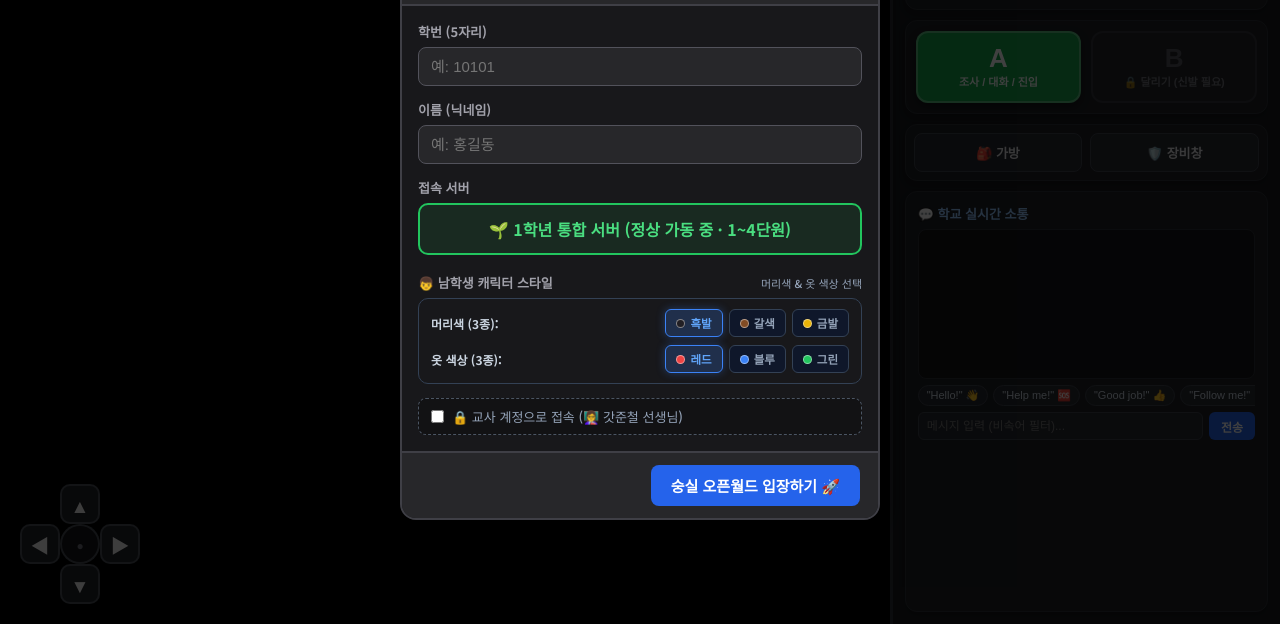
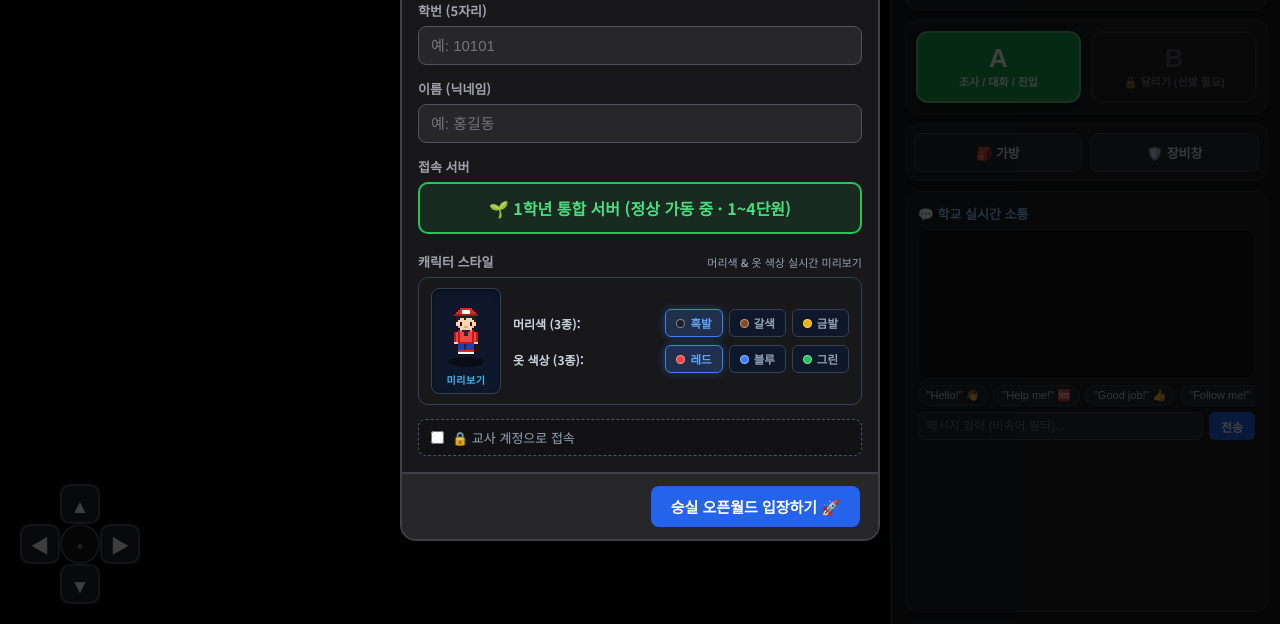
Before and after one commit to needcoffee-source/soongsil-english-rpg, a website: page public/index.html in a window 1280 px wide. Shown: the part 176-800 px from the top of the page. Drawn offline with nearby package versions, Linux system fonts and the light colour scheme; a web font is replaced by a local one.

Commit message:
feat: Add live character preview canvas, rename to '캐릭터 스타일', clean teacher checkbox label, and update password to 03220322

```diff
--- a/public/index.html
+++ b/public/index.html
@@ -202,13 +202,21 @@
         </div>
         <input type="hidden" id="selected-avatar" value="student_m1">
 
-        <!-- Student Customization (남학생 머리색 3종 & 옷색상 3종) -->
+        <!-- Student Customization (머리색 3종 & 옷색상 3종) -->
         <div id="student-customization-box" class="input-group" style="margin-top: 4px;">
           <label style="display:flex; justify-content:space-between; align-items:center;">
-            <span>👦 남학생 캐릭터 스타일</span>
-            <span style="font-size:11px; color:#94a3b8; font-weight:normal;">머리색 & 옷 색상 선택</span>
+            <span>캐릭터 스타일</span>
+            <span style="font-size:11px; color:#94a3b8; font-weight:normal;">머리색 & 옷 색상 실시간 미리보기</span>
           </label>
-          <div style="background:#18181b; border:1.5px solid #334155; border-radius:10px; padding:10px 12px; display:flex; flex-direction:column; gap:8px;">
+          <div style="background:#18181b; border:1.5px solid #334155; border-radius:10px; padding:10px 12px; display:flex; align-items:center; gap:12px;">
+            <!-- Left: Live Character Preview Canvas -->
+            <div style="display:flex; flex-direction:column; align-items:center; justify-content:center; background:#0f172a; border:1.5px solid #334155; border-radius:8px; padding:6px 6px; min-width:68px; box-shadow:inset 0 2px 4px rgba(0,0,0,0.5);">
+              <canvas id="custom-char-preview" width="56" height="74" style="width:56px; height:74px; image-rendering:pixelated; display:block;"></canvas>
+              <span id="custom-preview-tag" style="font-size:10px; color:#38bdf8; font-weight:700; margin-top:3px; letter-spacing:0.5px;">미리보기</span>
+            </div>
+
+            <!-- Right: Color Options -->
+            <div style="flex:1; display:flex; flex-direction:column; gap:8px;">
               <!-- Hair color 3 kinds -->
               <div style="display:flex; align-items:center; justify-content:space-between; flex-wrap:wrap; gap:6px;">
                 <span style="font-size:12px; color:#cbd5e1; font-weight:700;">머리색 (3종):</span>
@@ -229,12 +237,13 @@
               </div>
             </div>
           </div>
+        </div>
 
         <!-- Teacher Login Toggle (Discreet) -->
         <div class="teacher-toggle-box">
           <label class="teacher-toggle-label">
             <input type="checkbox" id="check-is-teacher">
-            <span>🔒 교사 계정으로 접속 (👩‍🏫 갓준철 선생님)</span>
+            <span>🔒 교사 계정으로 접속</span>
           </label>
           <div id="teacher-pwd-field" class="teacher-pwd-field hidden">
             <input type="password" id="input-teacher-pwd" placeholder="교사 인증 암호 입력">
--- a/public/js/main.js
+++ b/public/js/main.js
@@ -271,9 +271,34 @@ class MainApp {
       });
     }
 
-    // 남학생 캐릭터 커스터마이징 (머리색 3종, 옷 색상 3종)
+    // 캐릭터 커스터마이징 (머리색 3종, 옷 색상 3종 & 실시간 미리보기)
     let selectedHair = 'black';
     let selectedOutfit = 'red';
+
+    const previewCanvas = document.getElementById('custom-char-preview');
+    const updatePreview = () => {
+      if (!previewCanvas || !this.engine) return;
+      const ctx = previewCanvas.getContext('2d');
+      ctx.clearRect(0, 0, previewCanvas.width, previewCanvas.height);
+      // Soft round shadow at the feet
+      ctx.fillStyle = 'rgba(0, 0, 0, 0.45)';
+      ctx.beginPath();
+      ctx.ellipse(28, 67, 18, 5, 0, 0, Math.PI * 2);
+      ctx.fill();
+
+      // Draw crisp character sprite (48x64)
+      const spr = this.engine.getCharacterSprite({
+        dir: 'down',
+        frame: 0,
+        teacher: false,
+        hairColor: selectedHair,
+        outfitColor: selectedOutfit,
+        blink: false,
+        ko: false,
+        gear: {}
+      });
+      ctx.drawImage(spr, 4, 5);
+    };
 
     const hairGroup = document.getElementById('hair-color-options');
     if (hairGroup) {
@@ -283,6 +308,7 @@ class MainApp {
         hairGroup.querySelectorAll('.btn-custom-pill').forEach(b => b.classList.remove('active'));
         btn.classList.add('active');
         selectedHair = btn.dataset.hair || 'black';
+        updatePreview();
       });
     }
 
@@ -294,6 +320,7 @@ class MainApp {
         outfitGroup.querySelectorAll('.btn-custom-pill').forEach(b => b.classList.remove('active'));
         btn.classList.add('active');
         selectedOutfit = btn.dataset.outfit || 'red';
+        updatePreview();
       });
     }
 
@@ -327,6 +354,9 @@ class MainApp {
       console.warn('LocalStorage access warning:', e);
     }
 
+    // 초기 캐릭터 실시간 미리보기 렌더링
+    updatePreview();
+
     document.getElementById('btn-start-game').addEventListener('click', () => {
       const isTeacher = checkIsTeacher && checkIsTeacher.checked;
       let name = document.getElementById('input-nickname').value.trim();
@@ -348,7 +378,7 @@ class MainApp {
 
       if (isTeacher) {
         const pwd = (document.getElementById('input-teacher-pwd').value || '').trim();
-        if (pwd !== '0322') {
+        if (pwd !== '03220322') {
           alert('🔒 교사 인증 암호가 일치하지 않습니다.');
           return;
         }
@@ -583,7 +613,7 @@ class MainApp {
 
         if (this.networkManager.socket) {
           this.networkManager.socket.emit('teacher_grant_item', {
-            pwd: this.playerData.teacherPwd || '0322',
+            pwd: this.playerData.teacherPwd || '03220322',
             targetSocketId,
             itemKey,
             count,
--- a/server.js
+++ b/server.js
@@ -154,7 +154,7 @@ io.on('connection', (socket) => {
   // Player Login
   socket.on('player_join', (data) => {
     const { name, grade, studentId, avatar, isTeacher, teacherPwd } = data;
-    const isVerifiedTeacher = !!isTeacher && teacherPwd === '0322';
+    const isVerifiedTeacher = !!isTeacher && teacherPwd === '03220322';
     const resolvedName = isVerifiedTeacher ? ((name && name !== '교사') ? name : '갓준철') : (name || '학생_' + socket.id.substr(0, 4));
     players[socket.id] = {
       id: socket.id,
@@ -303,7 +303,7 @@ io.on('connection', (socket) => {
 
   // Teacher Item & Gold Grant System
   socket.on('teacher_grant_item', ({ pwd, targetSocketId, itemKey, count, reason }) => {
-    if (pwd !== '0322') {
+    if (pwd !== '03220322') {
       socket.emit('teacher_action_alert', { message: '🔒 교사 암호 인증에 실패했습니다.' });
       return;
     }
```
Also changed, not shown: SOONGSIL_ENGLISH_RPG_SPECIFICATION.md (+1 -1 lines). Lines whose indentation alone changed are shown as unchanged.
